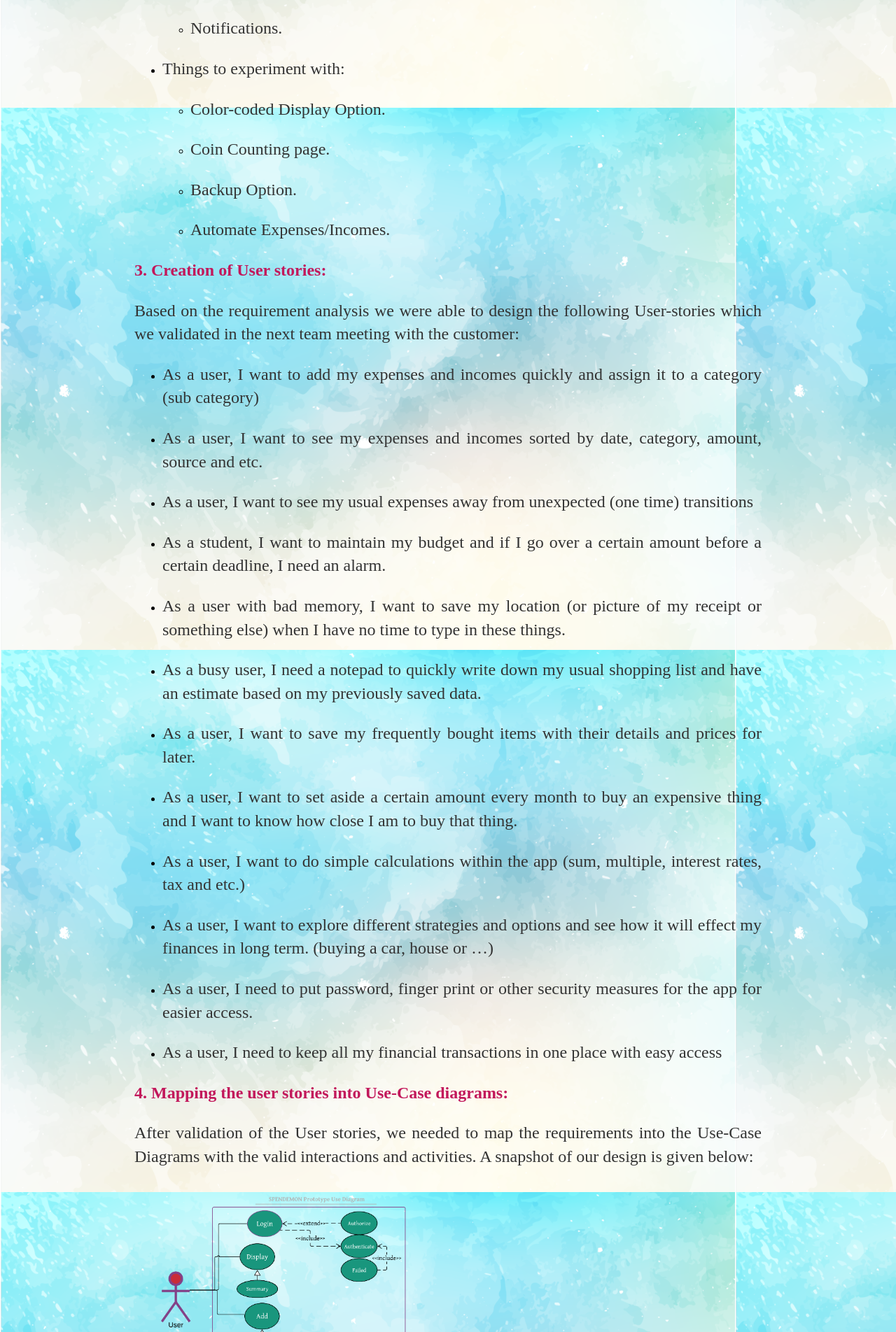
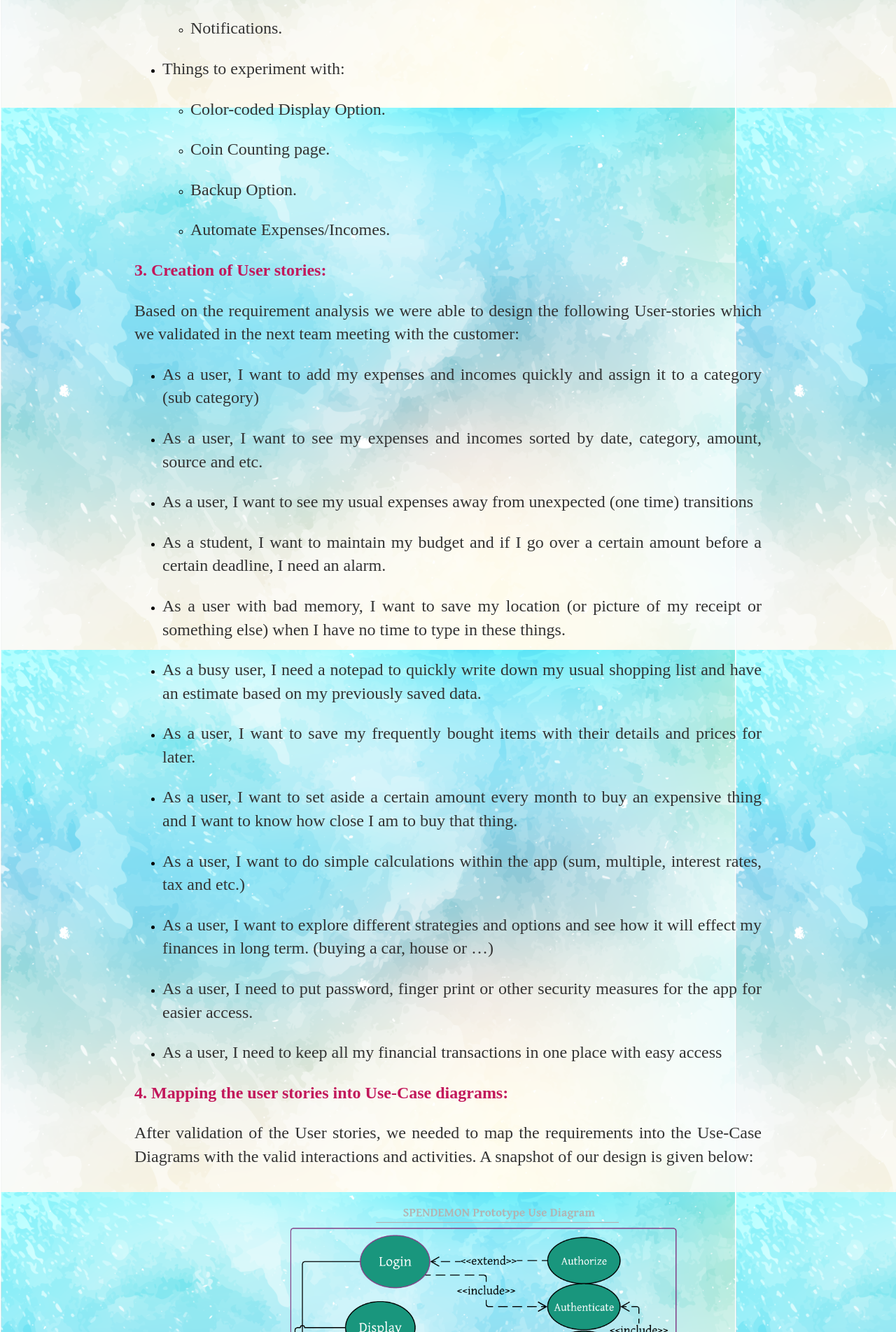
Before and after one commit to 785pavan/isee2019-SPENDEMON, a Jekyll site: the page built from docs/_posts/2019-05-15-ISEE-2019-Requirements-Analysis.md, in a window 1280 px wide. Shown: the part 4496-6400 px from the top of the page at 70% size. Built offline with Jekyll 4.4.1, drawn with Linux system fonts in a browser that asks for light colours.

Commit message:
Update 2019-05-15-ISEE-2019-Requirements-Analysis.md

```diff
--- a/docs/_posts/2019-05-15-ISEE-2019-Requirements-Analysis.md
+++ b/docs/_posts/2019-05-15-ISEE-2019-Requirements-Analysis.md
@@ -168,7 +168,7 @@ Based on the requirement analysis we were able to design the following User-stor
 
 After validation of the User stories, we needed to map the requirements into the Use-Case Diagrams with the valid interactions and activities. A snapshot of our design is given below:
 
-<img src="{{site.baseurl}}/images/Use-Case-Diagram.png" alt="Use Case Diagram image" width="400" align = "middle" />
+<img src="{{site.baseurl}}/images/Use-Case-Diagram.png" alt="Use Case Diagram image" width="800" align = "middle" />
 
 **<span style="color:#C2185B; font-family:Cursive">Final Thoughts:</span>**
 
```
